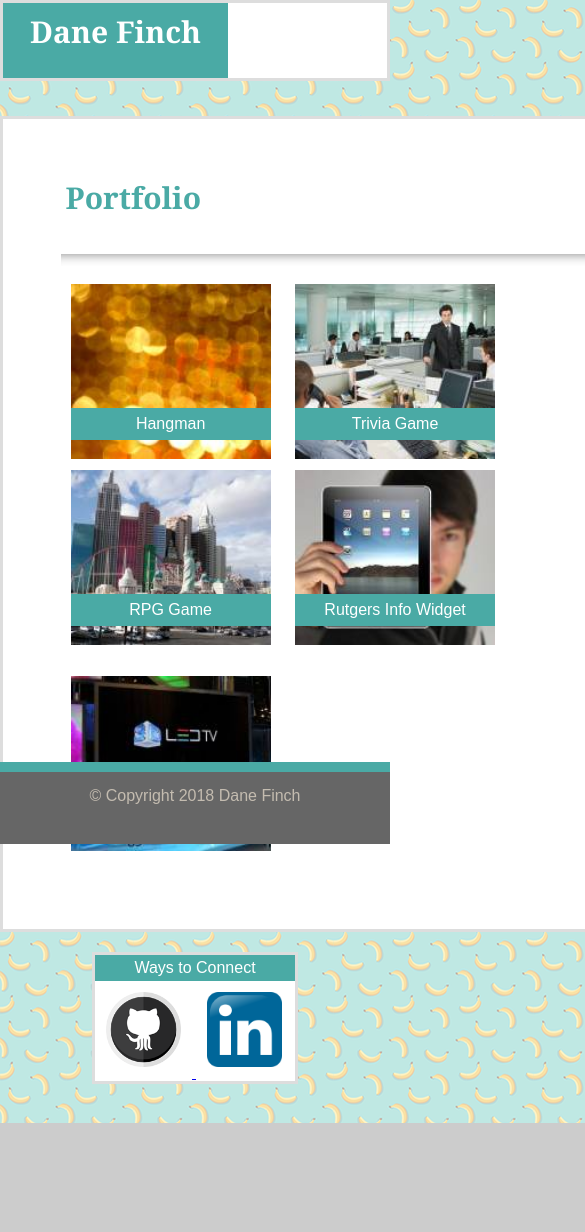
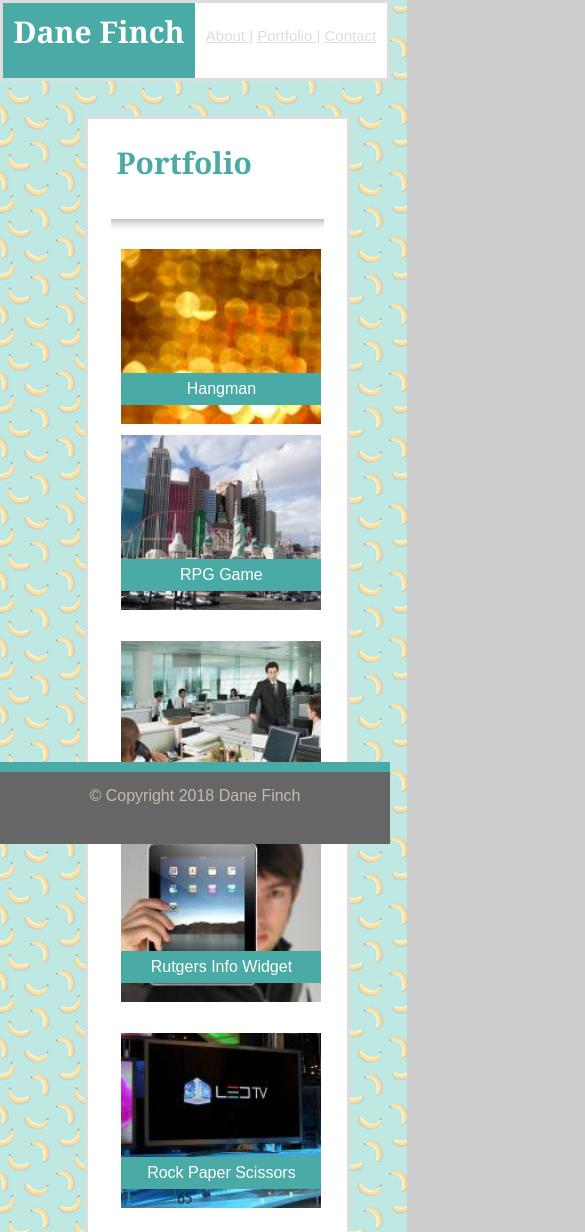
Before and after one commit to daners7777/Responsive-Portfolio, a plain HTML site: page portfolio.html in a window 390 px wide. Shown: the top 1232 px of the page, 585 px wide, since content can reach past the window. Before the commit the page ends 1123 px from the top, so only its background shows below. Drawn offline with Linux system fonts and the light colour scheme.

Commit message:
Completed Files

```diff
--- a/assets/css/style.css
+++ b/assets/css/style.css
@@ -192,3 +192,81 @@ h3 {
     height: 40px;
     position: fixed;
 }
+
+@media only screen and (max-width: 980px) {
+    .headercontainer {
+      max-width: 768px;
+      padding: 0 20px;
+    }
+
+    .wrapper {
+      margin-left: 85px;
+      max-width: 420px;
+    }
+
+    .portrait {
+      width: 100%;
+    }
+
+    textarea {
+        width: 100%;
+    }
+}
+
+
+  @media only screen and (max-width: 768px) {
+    header {
+      max-width: 100%;
+    }
+
+    .container1 {
+      overflow: auto;
+    }
+
+    .portrait, {
+        width: 100%;
+      }
+
+    .container2 {
+    width: 100%;
+  }
+}
+
+  @media only screen and (max-width: 640px) {
+    header {
+      max-width: 100%;
+      position: static;
+      margin-left: 0px;
+    }
+
+  .wrapper {
+      margin-right: 40px;
+  }
+
+   .namebox, .headercontainer, .container1, .portrait {
+      width: 100%;
+      padding-left: 0px;
+    }
+
+    nav, .links {
+        margin-right: 0px;
+        width: 100%;
+        margin: 15px 25;
+        text-align: center;
+      }
+
+    #about, #portfolio, #contact {
+      width: 30%;
+      padding-left: 0;
+      margin-left: 0;
+    }
+
+    .textarea {
+        width: 100%;
+    }
+
+    .container2 {
+    margin-left: 5px;
+    margin-bottom: 100px;
+    }
+  }
--- a/portfolio.html
+++ b/portfolio.html
@@ -36,27 +36,27 @@
 			<hr>
 				<div class="group1">
 					<div class=text1>
-					<img class="photo"  src="assets/images/image1.jpg" alt="Hangman">
+					<img class="photo" src="assets/images/image1.jpg" alt="Hangman">
 					<h2>Hangman<h2>
 					</div>
 					<div class=text1>
-					<img class="photo" class="text2" src="assets/images/image2.jpg" alt="RPG Game">
+					<img class="photo" src="assets/images/image2.jpg" alt="RPG Game">
 					<h2>RPG Game<h2>
 					</div>
 				</div>
 				<div class="group2">
 					<div class=text1>
-					<img class="photo" class="text3" src="assets/images/image3.jpg" alt="Trivia Game">
+					<img class="photo" src="assets/images/image3.jpg" alt="Trivia Game">
 					<h2>Trivia Game<h2>
 					</div>
 					<div class=text1>
-					<img class="photo" class="text4" src="assets/images/image4.jpg" alt="Rutgers Info Widget">
+					<img class="photo" src="assets/images/image4.jpg" alt="Rutgers Info Widget">
 					<h2>Rutgers Info Widget<h2>
 					</div>
 				</div>
 				<div class="group3">
 					<div class=text1>
-					<img class="photo" class="text5" src="assets/images/image5.jpg" alt="Rock Paper Scissors">
+					<img class="photo" src="assets/images/image5.jpg" alt="Rock Paper Scissors">
 					<h2>Rock Paper Scissors<h2>
 				</div>
 			</div>
```
Also changed, not shown: 2 other files.
